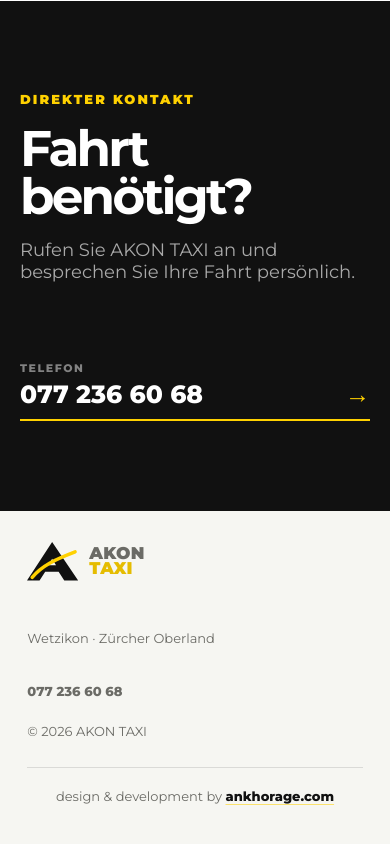
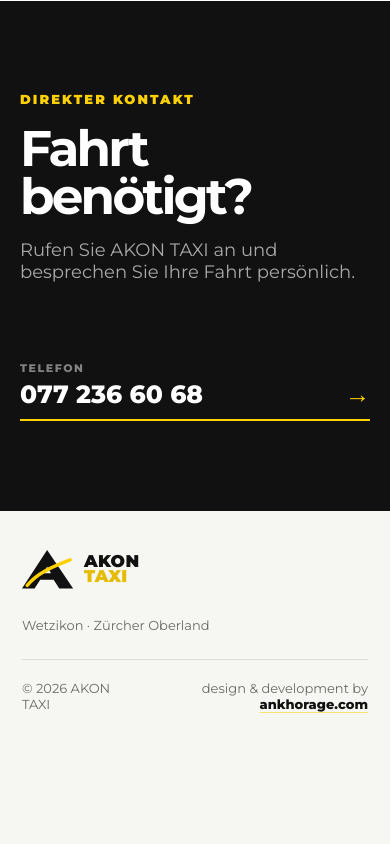
Before and after one commit to ankhorage/ch-akontaxi, a Next.js app: page / in a window 390 px wide. Shown: the part 2876-3720 px from the top of the page. After the commit the page ends 3688 px from the top, so only its background shows below. Built offline with nearby package versions, Linux system fonts and the light colour scheme.

Commit message:
fix: refine footer alignment

```diff
--- a/src/app/globals.css
+++ b/src/app/globals.css
@@ -429,33 +429,52 @@
 }
 
 .site-footer {
-  align-items: center;
   background: var(--paper);
-  display: grid;
-  gap: 24px;
-  grid-template-columns: 1.4fr 1fr auto auto;
-  min-height: 130px;
-  padding: 28px clamp(22px, 7vw, 106px) 74px;
+  padding: 42px clamp(22px, 7vw, 106px) 58px;
 }
 
-.site-footer p,
-.site-footer > span,
-.site-footer > a {
+.site-footer__top {
+  align-items: center;
+  display: grid;
+  gap: clamp(32px, 6vw, 96px);
+  grid-template-columns: 1fr auto;
+  padding-bottom: 30px;
+}
+
+.site-footer__contact {
+  align-items: center;
+  display: flex;
+  gap: clamp(32px, 5vw, 72px);
+}
+
+.site-footer__contact p,
+.site-footer__bottom,
+.site-footer__credit {
   color: var(--muted);
   font-size: 13px;
 }
 
-.site-footer > a {
+.site-footer__contact p,
+.site-footer__credit {
+  margin: 0;
+}
+
+.site-footer__phone {
+  font-size: 13px;
   font-weight: 750;
+  white-space: nowrap;
+}
+
+.site-footer__bottom {
+  align-items: center;
+  border-top: 1px solid var(--line);
+  display: flex;
+  justify-content: space-between;
+  padding-top: 20px;
 }
 
 .site-footer__credit {
-  border-top: 1px solid var(--line);
-  grid-column: 1 / -1;
-  margin: 4px 0 0;
-  padding-top: 20px;
   text-align: right;
-  width: 100%;
 }
 
 .site-footer__credit a {
@@ -608,16 +627,33 @@
   }
 
   .site-footer {
-    grid-template-columns: 1fr;
-    padding-bottom: 110px;
+    padding: 36px 22px 100px;
   }
 
-  .site-footer .brand-logo {
-    margin-bottom: 10px;
+  .site-footer__top {
+    align-items: start;
+    gap: 26px;
+    grid-template-columns: 1fr;
+    padding-bottom: 26px;
+  }
+
+  .site-footer__contact {
+    align-items: start;
+    display: grid;
+    gap: 0;
+  }
+
+  .site-footer__phone {
+    display: none;
+  }
+
+  .site-footer__bottom {
+    align-items: start;
+    gap: 18px;
   }
 
   .site-footer__credit {
-    text-align: center;
+    text-align: right;
   }
 
   .mobile-call {
--- a/src/features/home/SiteFooter.tsx
+++ b/src/features/home/SiteFooter.tsx
@@ -5,11 +5,18 @@
 export function SiteFooter() {
   return (
     <footer className="site-footer">
+      <div className="site-footer__top">
         <BrandLogo />
+        <div className="site-footer__contact">
           <p>
             {BUSINESS.locality} · {BUSINESS.region}
           </p>
-      <a href={BUSINESS.phoneHref}>{BUSINESS.phoneDisplay}</a>
+          <a className="site-footer__phone" href={BUSINESS.phoneHref}>
+            {BUSINESS.phoneDisplay}
+          </a>
+        </div>
+      </div>
+      <div className="site-footer__bottom">
         <span>© 2026 {BUSINESS.name}</span>
         <p className="site-footer__credit">
           {'design & development by '}
@@ -17,6 +24,7 @@
             ankhorage.com
           </a>
         </p>
+      </div>
     </footer>
   );
 }
```
Lines whose indentation alone changed are shown as unchanged.
